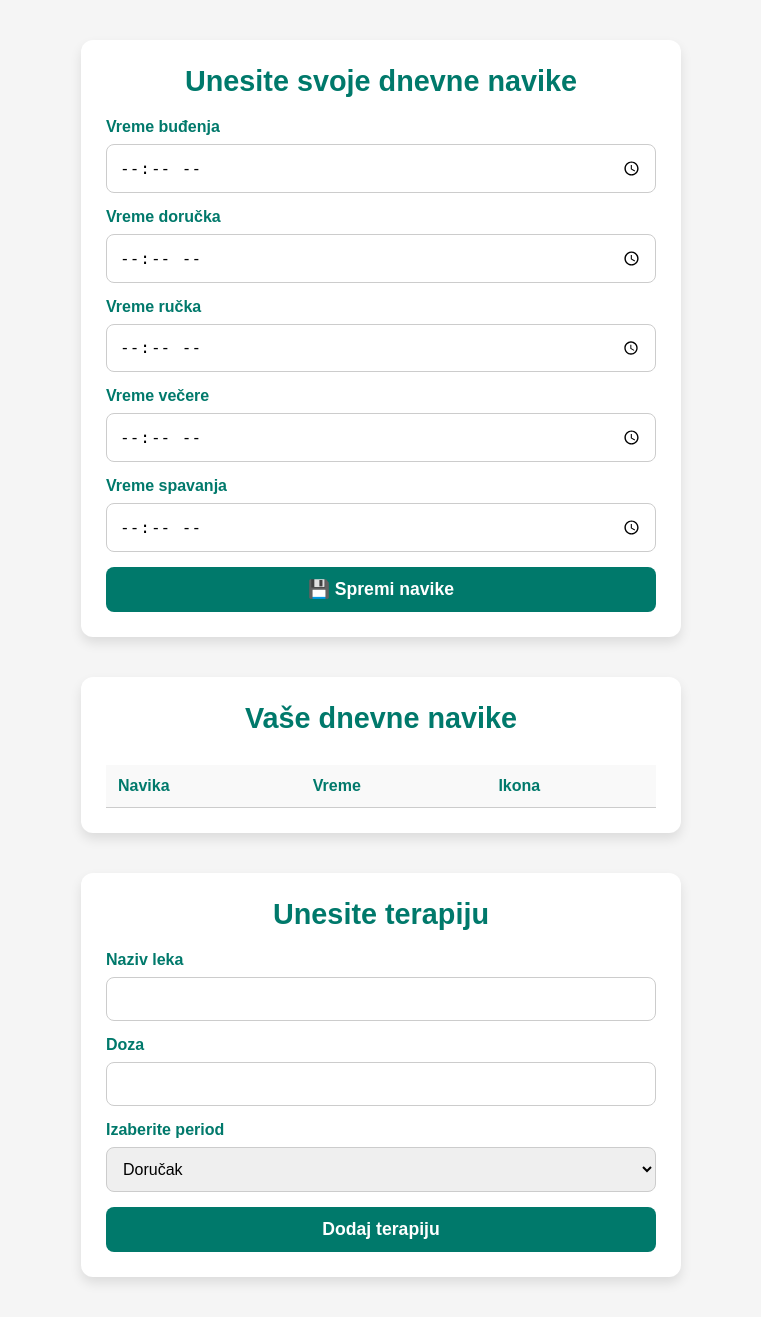
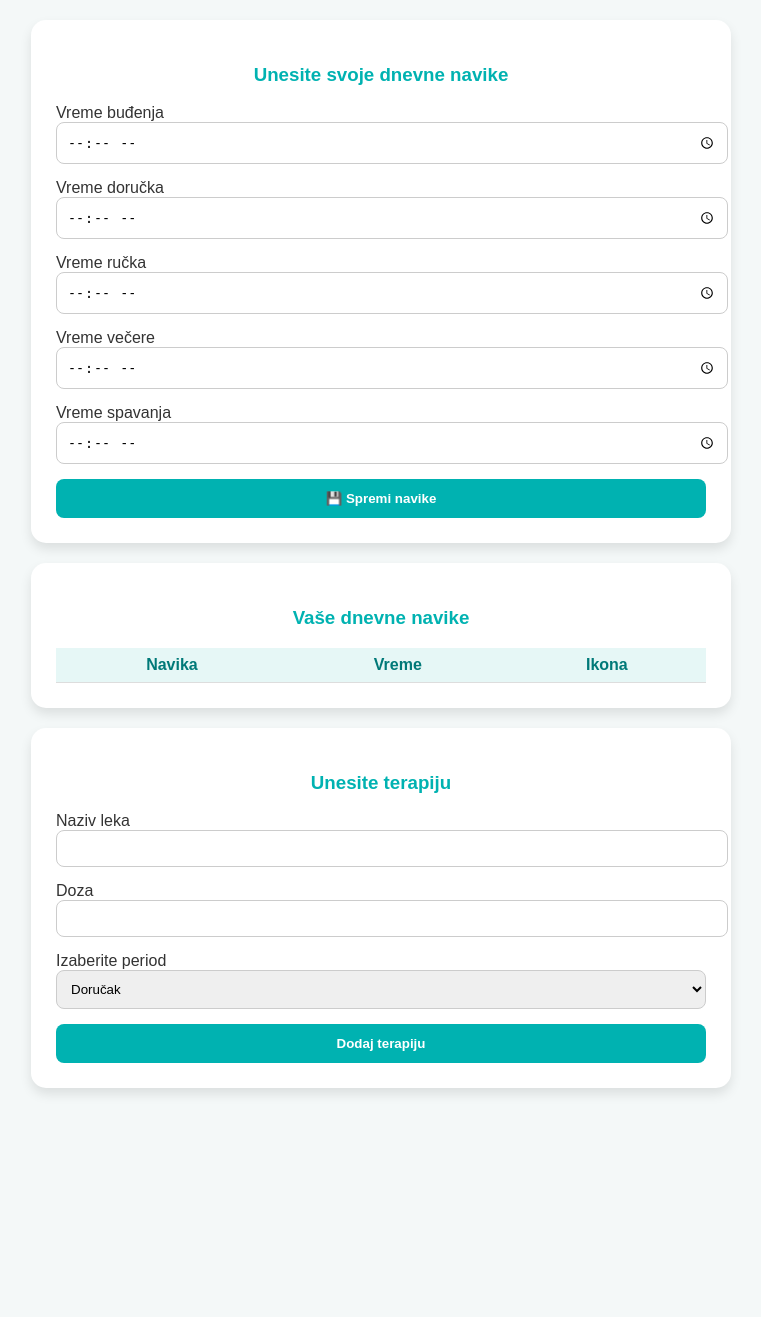
Before and after one commit to Gliko-app/Gliko, a PHP site: page /therapy/therapy.html in a window 1280 px wide. Shown: the whole page, without its empty margins (259-1020 px from the left). After the commit the page ends 1094 px from the top, so only its background shows below. Run offline with PHP 8.4, Linux system fonts and the light colour scheme; lists and menus that the app fills with data are empty.

Commit message:
Update therapy.css

```diff
--- a/therapy/therapy.css
+++ b/therapy/therapy.css
@@ -1,75 +1,35 @@
-/* Globalni stilovi */
-* {
+body {
+  font-family: 'Poppins', sans-serif;
+  background: #f4f8f8;
+  color: #333;
   margin: 0;
   padding: 0;
-  box-sizing: border-box;
 }
 
-/* Stil za telo stranice */
-body {
-  font-family: 'Poppins', sans-serif;
-  background-color: #f5f5f5;
-  color: #333;
-  display: flex;
-  flex-direction: column;
-  align-items: center;
-  justify-content: flex-start;
-  min-height: 100vh;
-  padding: 20px;
+h3 {
+  text-align: center;
+  color: #00b2b1;
 }
 
-/* Titulo i glavni stil */
-h3 {
-  color: #00796b;
-  margin-bottom: 20px;
-  font-size: 1.8rem;
-  font-weight: bold;
-  text-align: center;
+.card {
+  background-color: #fff;
+  border-radius: 15px;
+  box-shadow: 0 6px 12px rgba(0, 0, 0, 0.1);
+  padding: 25px;
+  margin: 20px auto;
+  max-width: 650px;
 }
 
-/* Card dizajn za forme */
-.card {
-  background-color: #fff;
-  border-radius: 12px;
-  box-shadow: 0 6px 12px rgba(0, 0, 0, 0.1);
-  padding: 25px;
-  margin: 20px 0;
+input, select {
   width: 100%;
-  max-width: 600px;
-  transition: transform 0.3s ease-in-out;
-}
-
-.card:hover {
-  transform: scale(1.03);
-}
-
-/* Unos formi */
-label {
-  font-weight: 600;
-  margin-bottom: 8px;
-  font-size: 1rem;
-  color: #00796b;
-  display: block;
-}
-
-input[type="time"], input[type="text"], select {
-  width: 100%;
-  padding: 12px;
+  padding: 10px;
   margin-bottom: 15px;
   border-radius: 8px;
   border: 1px solid #ccc;
-  font-size: 1rem;
-  transition: border 0.3s;
 }
 
-input[type="time"]:focus, input[type="text"]:focus, select:focus {
-  border-color: #00796b;
-  outline: none;
-}
-
-/* Dugme za unos */
 button {
-  background-color: #00796b;
+  background-color: #00b2b1;
   color: white;
   padding: 12px;
   border-radius: 8px;
@@ -77,65 +37,26 @@ button {
   font-weight: bold;
   border: none;
   width: 100%;
-  font-size: 1.1rem;
-  transition: background-color 0.3s;
 }
 
 button:hover {
-  background-color: #004d40;
+  background-color: #009a97;
 }
 
-/* Tabela za navike i terapije */
+/* tabela vertikalna */
 table {
   width: 100%;
   border-collapse: collapse;
-  margin-top: 30px;
+  margin-top: 15px;
 }
 
-table th, table td {
-  padding: 12px;
-  text-align: left;
-  border-bottom: 1px solid #ccc;
-  font-size: 1rem;
+th, td {
+  border-bottom: 1px solid #ddd;
+  padding: 8px;
+  text-align: center;
 }
 
-table th {
-  background-color: #f9f9f9;
-  font-weight: bold;
-  color: #00796b;
+th {
+  background-color: #e6f7f6;
+  color: #007978;
 }
-
-table td {
-  color: #555;
-}
-
-button.small {
-  background-color: #009a97;
-  color: white;
-  padding: 8px 16px;
-  border-radius: 8px;
-  font-weight: bold;
-  border: none;
-  cursor: pointer;
-}
-
-button.small:hover {
-  background-color: #007f7f;
-}
-
-/* Ikone za navike i terapije */
-.icon {
-  font-size: 20px;
-  color: #00796b;
-}
-
-/* Responsivnost */
-@media (max-width: 768px) {
-  .card {
-    max-width: 90%;
-  }
-
-  table th, table td {
-    font-size: 0.9rem;
-  }
-}
```
